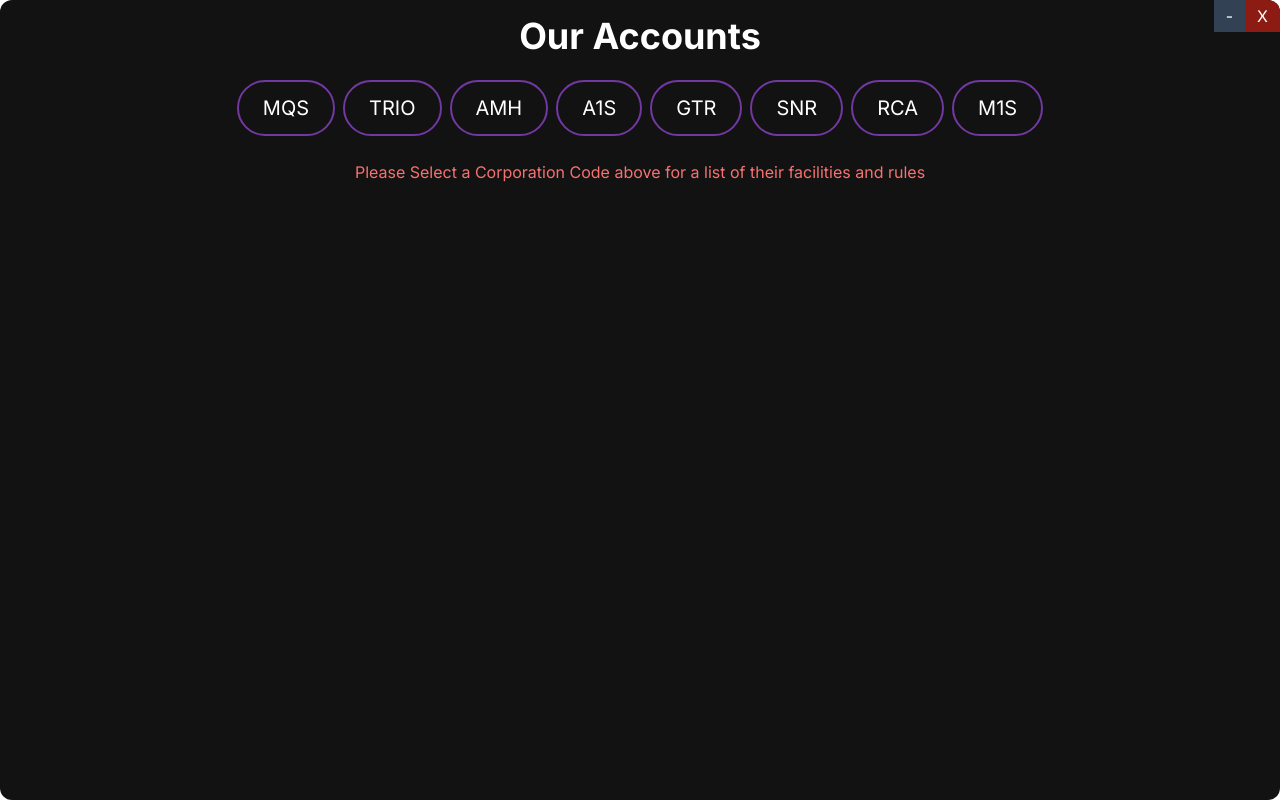
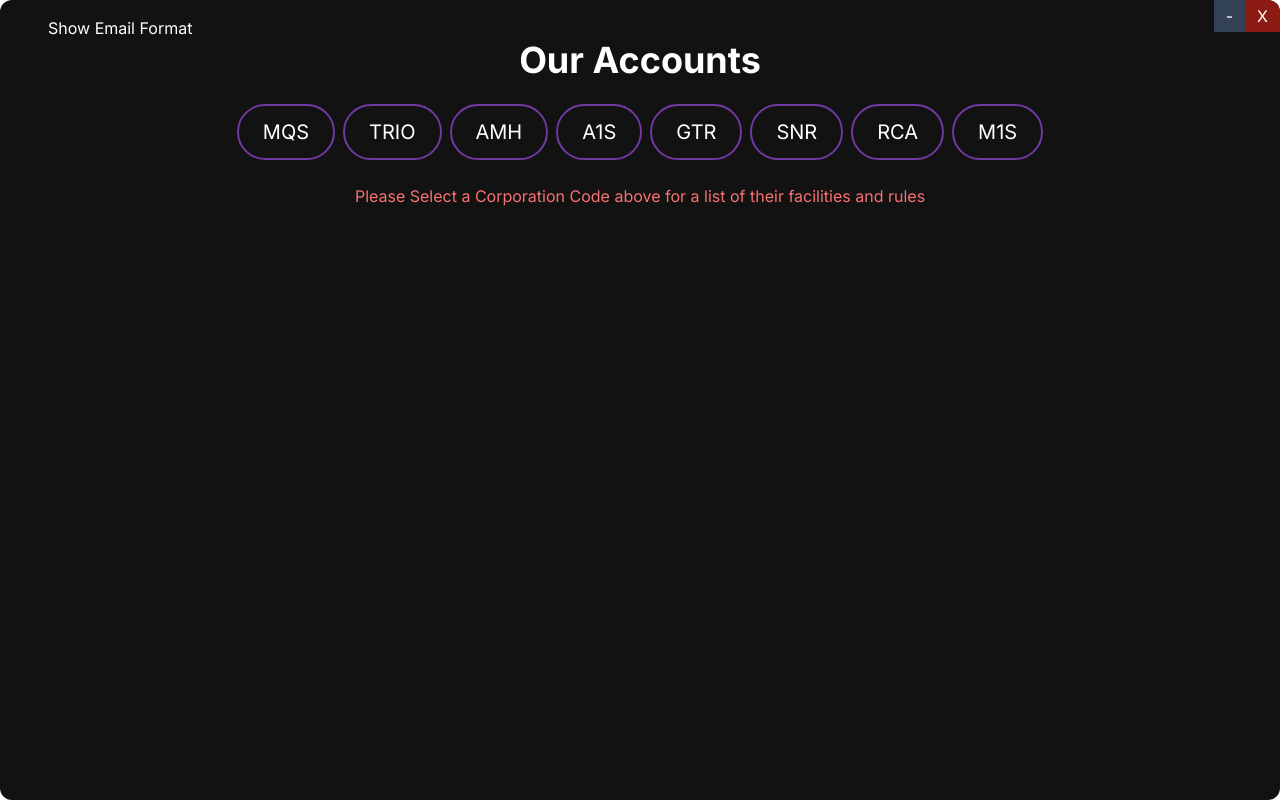
Before and after one commit to SoyDevelopment/Practice-Repo, a Next.js app in the folder merica/: page / in a window 1280 px wide. Built offline with nearby package versions, Linux system fonts and the light colour scheme.

Commit message:
Start Email Fortmat test

```diff
--- a/merica/app/page.js
+++ b/merica/app/page.js
@@ -1,14 +1,26 @@
+"use client"
+import { useState } from 'react';
 import CorporationSection from "@/components/CorporationSection";
 import TitleBar from "@/components/TitleBar";
-import Image from "next/image";
+import EmailFormat from "@/components/EmailFormat"; // Import the EmailFormat component
 
 export default function Home() {
+  const [showEmailFormat, setShowEmailFormat] = useState(false); // State to toggle EmailFormat component
+  const [showCorporationSection, setShowCorporationSection] = useState(true); // State to toggle CorporationSection component
+
+  const handleShowEmailFormat = () => {
+    setShowEmailFormat((prevShowEmailFormat) => !prevShowEmailFormat);
+    setShowCorporationSection((prevShowCorporationSection) => !prevShowCorporationSection);
+  };
+
   return (
-  <main className="flex min-h-screen flex-col bg-[#121212] no-scrollbar rounded-xl">
-    <TitleBar/>
-    <div className="container mx-auto px-12 py-4 text-white">
-      <CorporationSection/>
-    </div>
-  </main>
+    <main className="flex min-h-screen flex-col bg-[#121212] no-scrollbar rounded-xl">
+      <TitleBar/>
+      <div className="container mx-auto px-12 py-4 text-white">
+      <button onClick={handleShowEmailFormat}>Show Email Format</button>
+        {showEmailFormat && <EmailFormat />} {/* Conditionally render EmailFormat component */}
+        {showCorporationSection && <CorporationSection/>}
+      </div>
+    </main>
   );
 }
--- /dev/null
+++ b/merica/components/EmailFormat.jsx
@@ -0,0 +1,9 @@
+import React from 'react'
+
+function EmailFormat() {
+  return (
+    <div>EmailFormat</div>
+  )
+}
+
+export default EmailFormat
```
